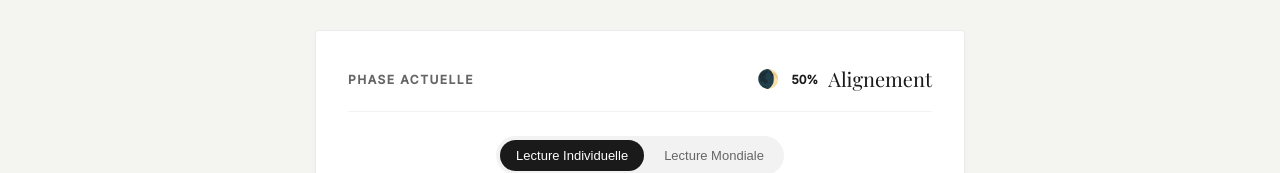
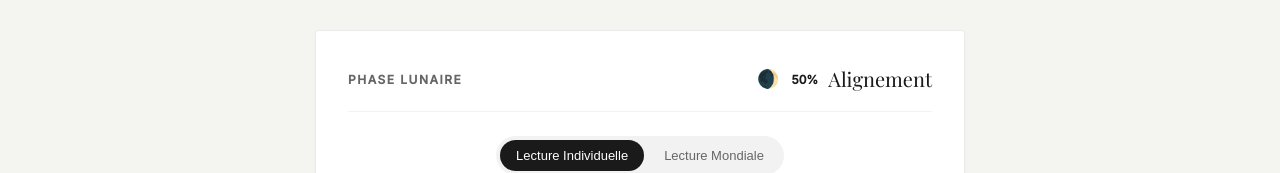
Before and after one commit to NeousAxis/cosmos-app, a React (Vite) app in the folder cosmos-web/: page / in a window 1280 px wide. Shown: the part 369-542 px from the top of the page. Built offline with nearby package versions, Linux system fonts and the light colour scheme.

Commit message:
hotfix: update label to PHASE LUNAIRE and force rebuild

```diff
--- a/cosmos-web/src/App.jsx
+++ b/cosmos-web/src/App.jsx
@@ -197,7 +197,7 @@ function App() {
             <section className="vulgarisation-block">
               <div className="phase-header">
                 <div style={{ display: 'flex', alignItems: 'center', gap: '8px' }}>
-                  <span className="section-title" style={{ marginBottom: 0 }}>Phase Actuelle</span>
+                  <span className="section-title" style={{ marginBottom: 0 }}>PHASE LUNAIRE</span>
                 </div>
                 <div style={{ display: 'flex', alignItems: 'center', gap: '10px' }}>
                   <div style={{ display: 'flex', alignItems: 'center', gap: '6px' }}>
```
